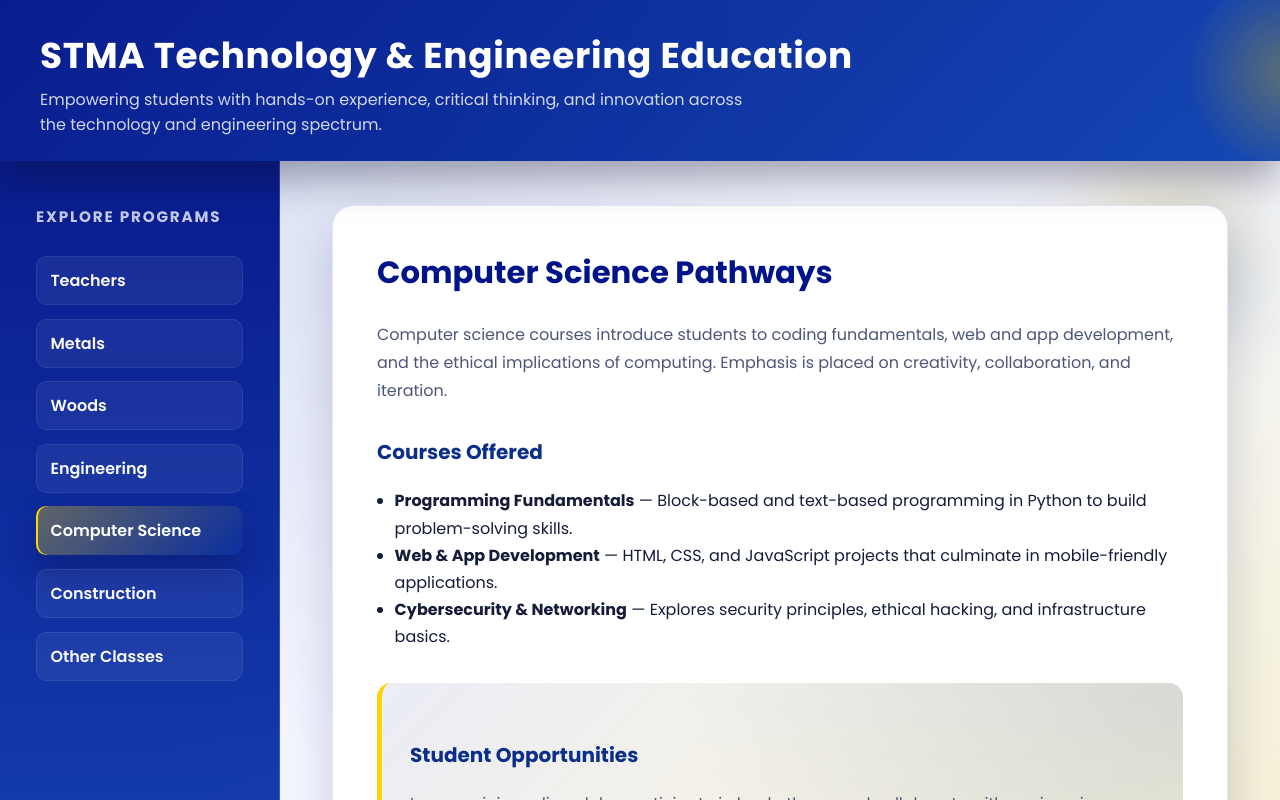
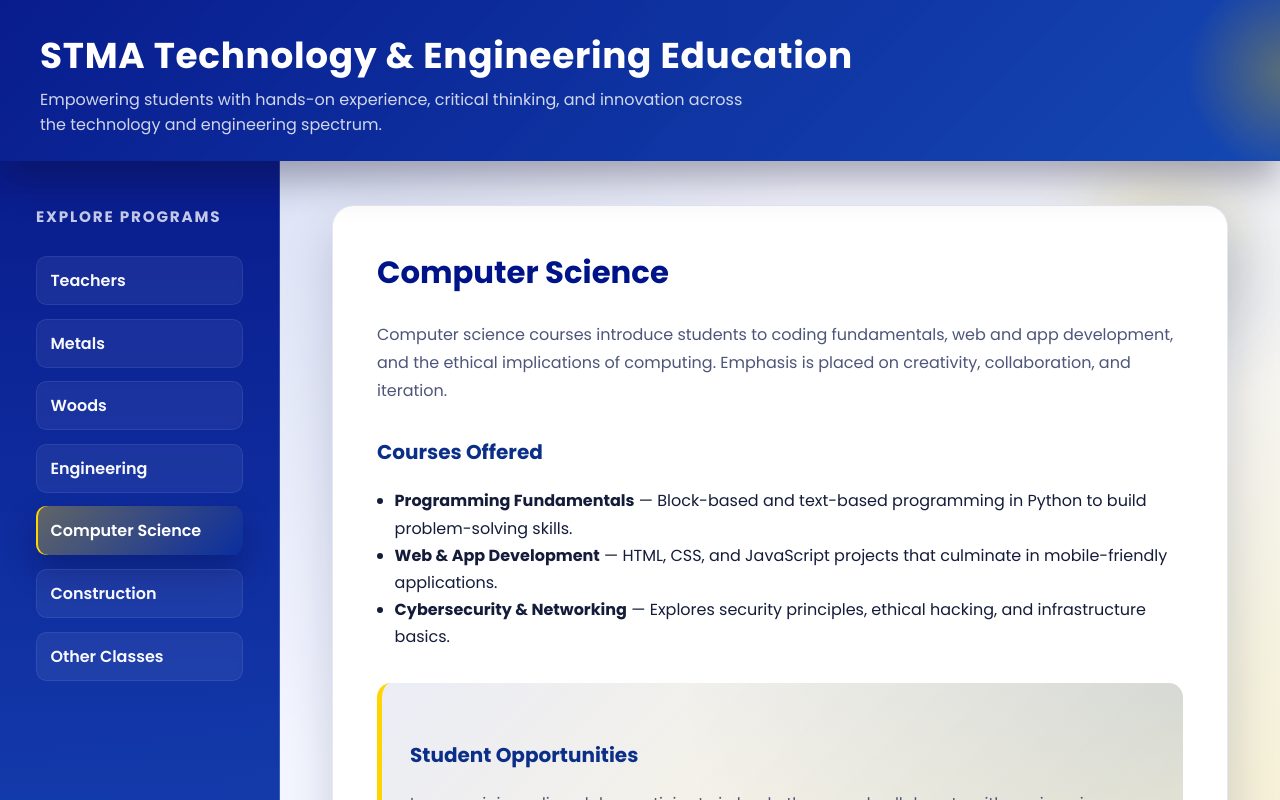
Before and after one commit to zosowski/zosowski.github.io, a website: page computer-science.html in a window 1280 px wide. Drawn offline with Linux system fonts and the light colour scheme.

Commit message:
Update heading from 'Computer Science Pathways' to 'Computer Science'

```diff
--- a/computer-science.html
+++ b/computer-science.html
@@ -28,7 +28,7 @@
     </nav>
     <main>
       <article class="content-card">
-        <h2>Computer Science Pathways</h2>
+        <h2>Computer Science</h2>
         <p>Computer science courses introduce students to coding fundamentals, web and app development, and the ethical implications of computing. Emphasis is placed on creativity, collaboration, and iteration.</p>
         <h3>Courses Offered</h3>
         <ul>
```
